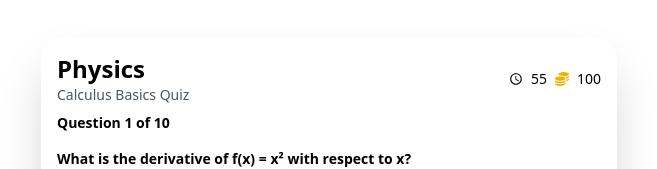
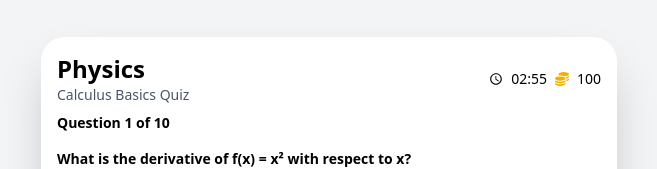
Before and after one commit to nitinsahu19/brain-booster, a React (Vite) app: page /quiz in a window 1280 px wide. Shown: the part 154-323 px from the top of the page, without its empty margins (311-968 px from the left). Built offline with nearby package versions, Linux system fonts and the light colour scheme.

Commit message:
updated code

```diff
--- a/src/Components/QuizzPage.jsx
+++ b/src/Components/QuizzPage.jsx
@@ -48,32 +48,40 @@ const questions = [
 
 function QuizzPage() {
     const [state, dispatch] = useReducer(QuizReducer, initialState);
-    const [count, setCount] = useState(60);
+    const [second, setSecond] = useState(60);
+    const [minut, setMinut] = useState(2);
     const [answers, setAnswers] = useState({});
 
     useEffect(() => {
-        if (count === 0) {
-            return;
-        }
+        if (minut === 0 && second === 0) return;
 
         const timer = setInterval(() => {
-            setCount(prev => prev - 1);
+            setSecond(prev => {
+                if (prev === 0) {
+                    setMinut(m => m - 1);
+                    return 59;
+                } else {
+                    return prev - 1;
+                }
+            });
         }, 1000);
 
         return () => clearInterval(timer);
-    }, [count]);
+    }, [minut, second]);
 
     const handelnext = () => {
         if (state.page < questions.length) {
             dispatch({ type: "nextfield" });
-            setCount(60);
+            setSecond(60);
+            setMinut(2);
         }
     };
 
     const handelpre = () => {
         if (state.page > 1) {
             dispatch({ type: "prefield" });
-            setCount(60);
+            setSecond(60);
+            setMinut(2);
         }
     };
 
@@ -87,7 +95,8 @@ function QuizzPage() {
     };
 
     return (
-        <div className='flex font-sans justify-center items-center h-screen'>
+        <div className='flex font-sans justify-center items-center h-screen bg-gray-100'>
+            {(minut > 0 || second > 0) ? (
                 <div className='rounded-3xl shadow-2xl p-4 w-full max-w-xl bg-white'>
                     <div className='flex justify-between'>
                         <div>
@@ -95,9 +104,9 @@ function QuizzPage() {
                             <p className='text-gray-600 text-sm'>Calculus Basics Quiz</p>
                         </div>
                         <div className='text-sm flex gap-2 items-center'>
-                        <p><MdOutlineWatchLater/></p>
-                        <p>{count}</p>
-                        <p className='text-yellow-500'><FaCoins /></p>
+                            <MdOutlineWatchLater />
+                            <p>{String(minut).padStart(2, '0')}:{String(second).padStart(2, '0')}</p>
+                            <FaCoins className='text-yellow-500' />
                             <p>100</p>
                         </div>
                     </div>
@@ -106,22 +115,20 @@ function QuizzPage() {
                         <p className='text-sm font-semibold'>Question {state.page} of {questions.length}</p>
                     </div>
 
-                {count > 0 ? (
-                    <>
                     <h2 className="font-semibold text-sm mt-4 mb-3">
                         {currentQuestion.question}
                     </h2>
 
                     <div className="space-y-2">
                         {currentQuestion.options.map((option, index) => (
-                                <button key={index} onClick={() => handleOptionClick(index)} className={`w-full cursor-pointer text-left px-4 py-2 border rounded  ${answers[state.page - 1] === index ? 'border-blue-900 bg-emerald-500' : ''}`}>  {option}  </button>
+                            <button
+                                key={index}
+                                onClick={() => handleOptionClick(index)}
+                                className={`w-full cursor-pointer text-left px-4 py-2 border rounded ${answers[state.page - 1] === index ? 'border-blue-900 bg-blue-600 text-white' : ''}`} >
+                                {option}
+                            </button>
                         ))}
                     </div>
-                    </>
-                ) : (
-                    <div className="text-center text-red-500 text-lg font-semibold mt-6">
-                        ❌ 😋 Your time is over </div>
-                )}
 
                     <div className='flex justify-between mt-6'>
                         {state.page !== 1 && (
@@ -131,10 +138,15 @@ function QuizzPage() {
                             <button className='border cursor-pointer text-white bg-blue-600 rounded px-4 py-2' onClick={handelnext}>Next</button>
                         )}
                         {state.page === 10 && (
-                        <button className='border cursor-pointer text-white bg-gray-600 rounded px-4 py-2'>  Submit  </button>
+                            <button className='border cursor-pointer text-white bg-gray-600 rounded px-4 py-2'>Submit</button>
                         )}
                     </div>
                 </div>
+            ) : (
+                <div className="text-center text-red-500 text-2xl font-bold bg-white rounded-3xl p-8 shadow-2xl">
+                    ❌ 😋 Your time is over
+                </div>
+            )}
         </div>
     );
 }
```
Lines whose indentation alone changed are shown as unchanged.
